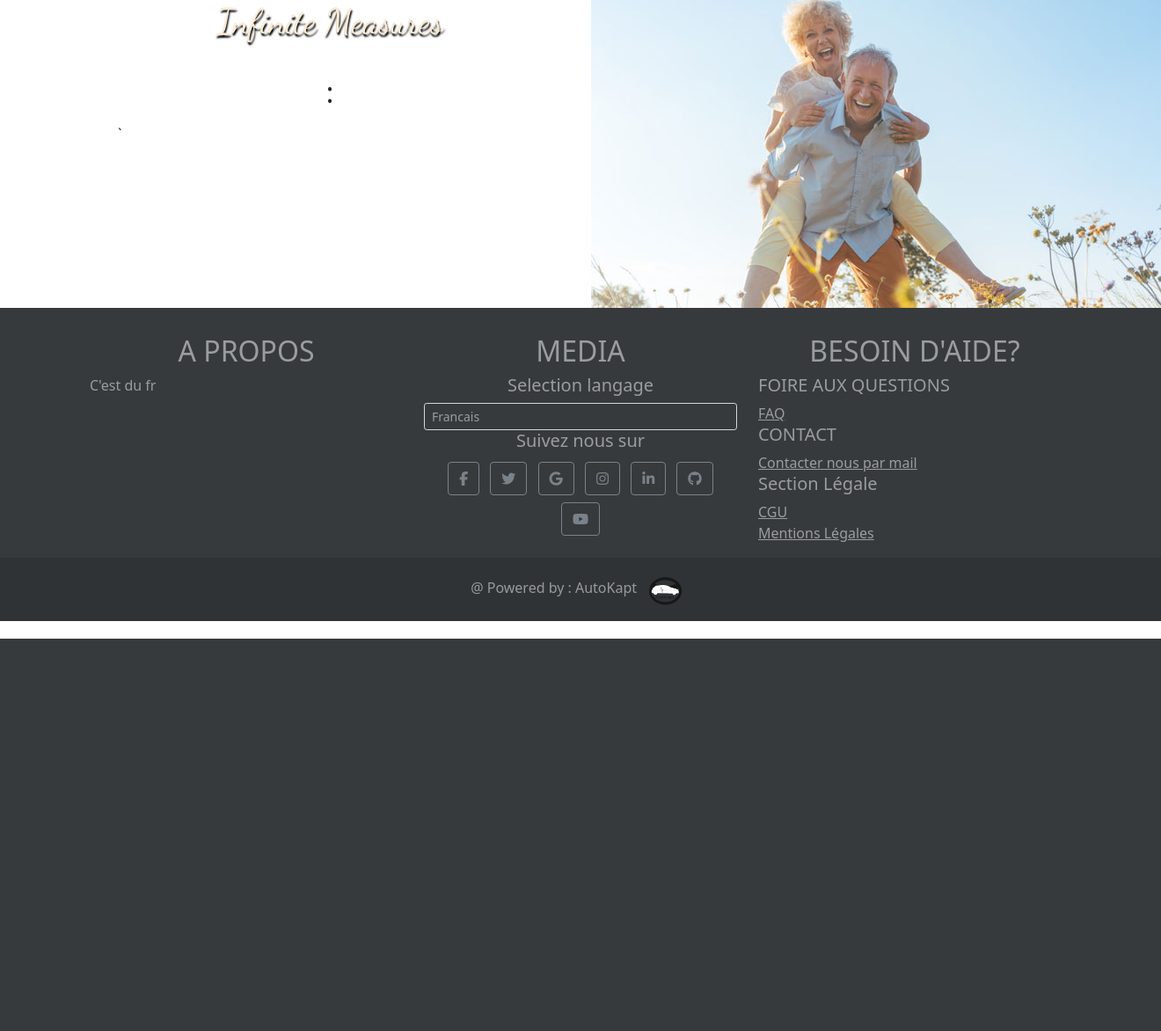
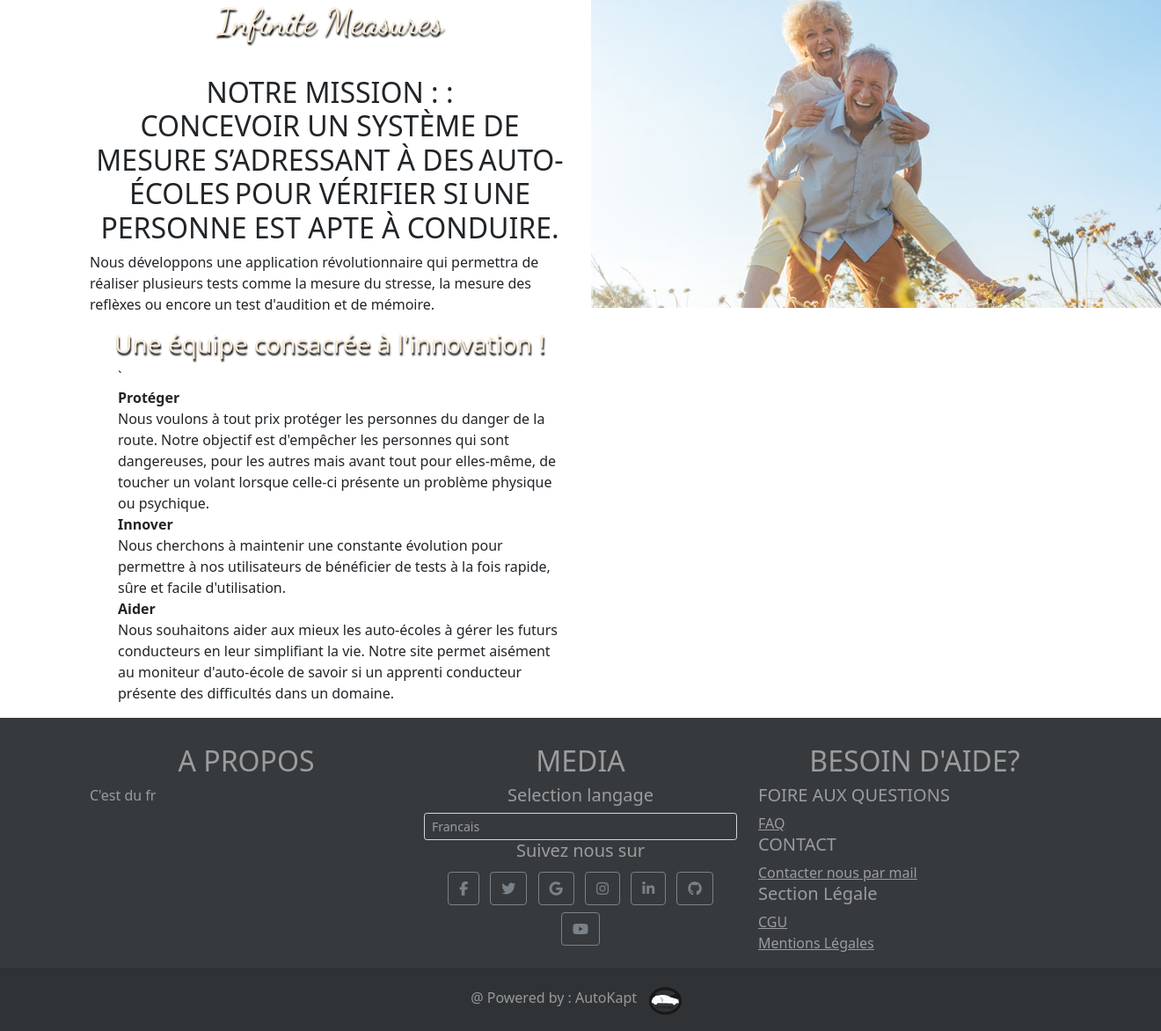
Before and after one commit to EstebanVincent/AutoKapt_website, a PHP site: page /home.php in a window 1320 px wide. Shown: the part 74-1246 px from the top of the page at 88% size. Before the commit the page ends 800 px from the top, so only its background shows below. Run offline with PHP 8.4, Linux system fonts and the light colour scheme; data that the repository does not hold is empty; some libraries are stand-ins or nearby versions.

Commit message:
accueil langue

```diff
--- a/languages/fr.php
+++ b/languages/fr.php
@@ -20,7 +20,17 @@
         'play' => 'Jouer',
 
         /*  */
-        "title" => "baguette",
+        "accueil-title2" => "Notre mission : ",
+        "accueil-title3" => "Une équipe consacrée à l'innovation !",
+        "accueil-para1" => "concevoir un système de mesure s’adressant à des auto-écoles pour vérifier si une personne est apte à conduire.",
+        "accueil-para2" => "Nous développons une application révolutionnaire qui permettra de réaliser plusieurs tests comme la mesure du stresse, la mesure des reflèxes ou encore un test d'audition et de mémoire.",
+        "accueil-para3" => "Nous voulons à tout prix protéger les personnes du danger de la route. Notre objectif est d'empêcher les personnes qui sont dangereuses, pour les autres mais avant tout pour elles-même, de toucher un volant lorsque celle-ci présente un problème physique ou psychique.",
+        "accueil-para4" => "Nous cherchons à maintenir une constante évolution pour permettre à nos utilisateurs de bénéficier de tests à la fois rapide, sûre et facile d'utilisation.",
+        "accueil-para5" => "Nous souhaitons aider aux mieux les auto-écoles à gérer les futurs conducteurs en leur simplifiant la vie. Notre site permet aisément au moniteur d'auto-école de savoir si un apprenti conducteur présente des difficultés dans un domaine.",
+        "accueil-pilier1" =>"Protéger",
+        "accueil-pilier2" =>"Innover",
+        "accueil-pilier3" =>"Aider",
+
 
         /* footer */
         "footer-title1" => "A propos",
```
Also changed, not shown: languages/en.php (+11 -1 lines).
